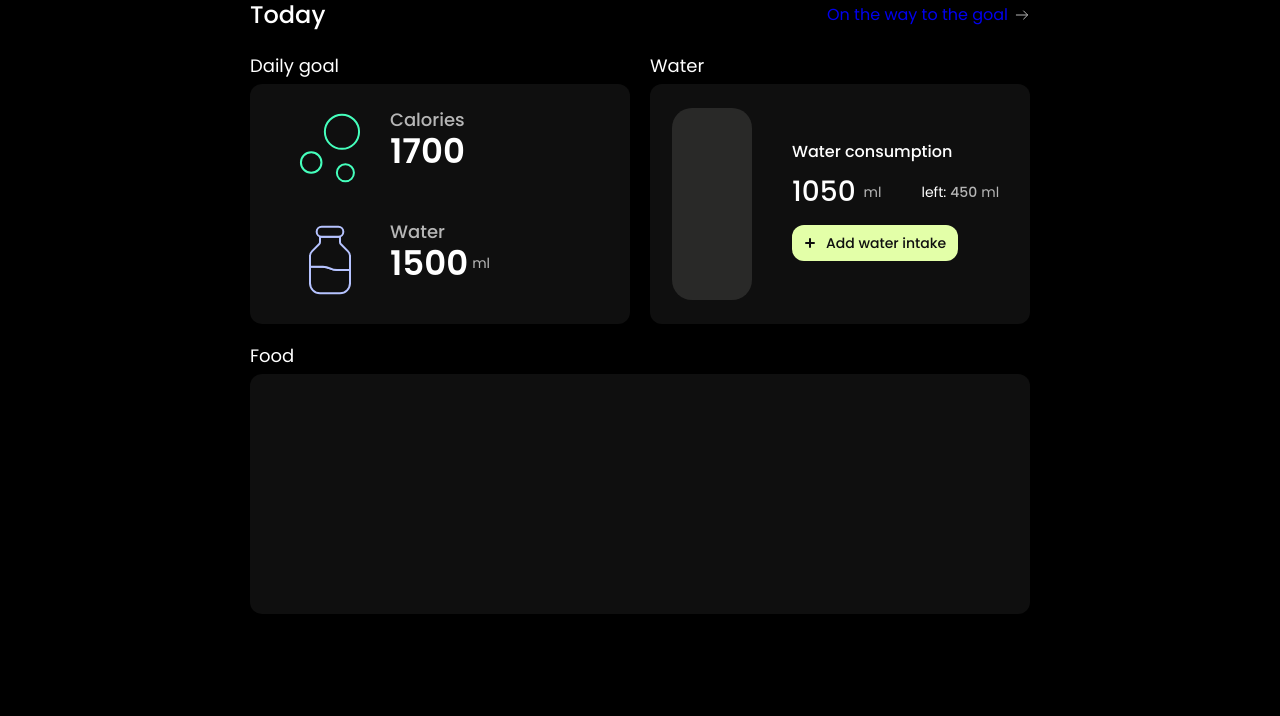
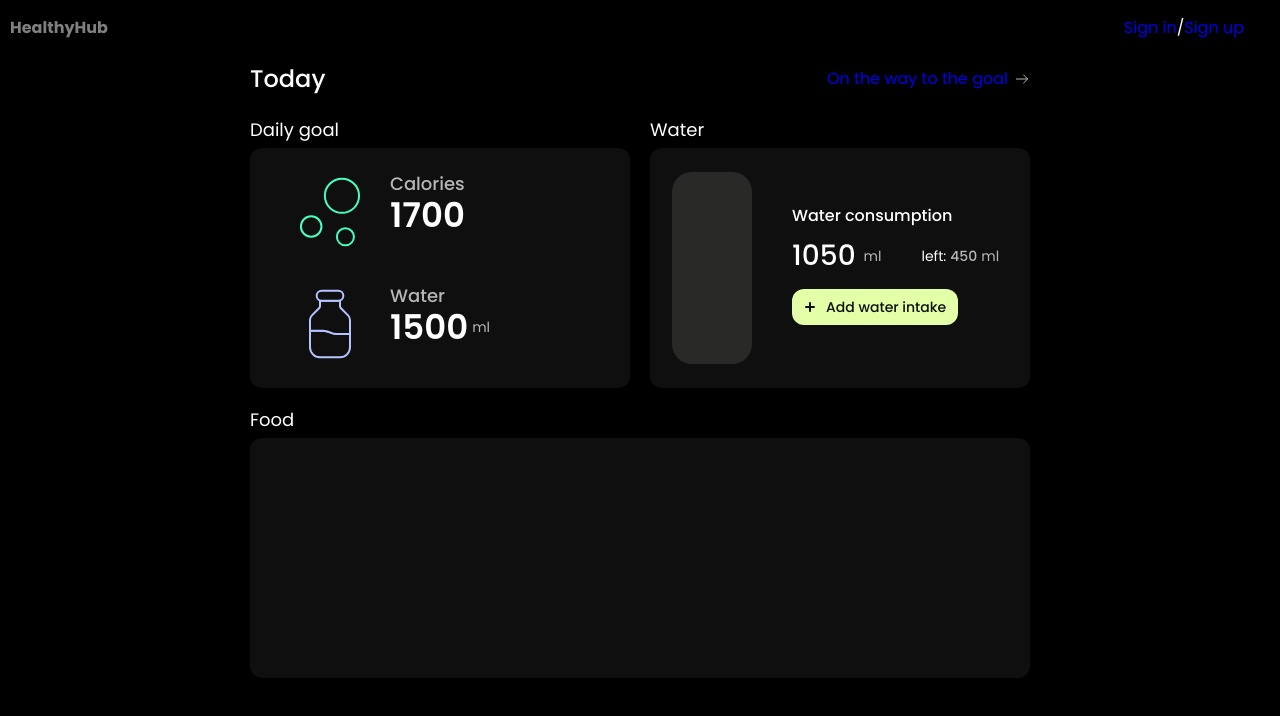
Before and after one commit to OKoHop/healthy_hub, a React (Vite) app: page /healthy_hub/main in a window 1280 px wide. Shown: the top 716 px of the page. Built offline with nearby package versions, Linux system fonts and the light colour scheme.

Commit message:
add store

```diff
--- a/src/components/Layout/Layout.jsx
+++ b/src/components/Layout/Layout.jsx
@@ -1,10 +1,11 @@
 import { Suspense } from 'react';
 import { Outlet } from 'react-router-dom';
-
+import { Header } from '../Header/Header';
 
 export const Layout = () => {
   return (
     <div>
+      <Header />
       <Suspense fallback={null}>
         <Outlet />
       </Suspense>
--- a/src/main.jsx
+++ b/src/main.jsx
@@ -6,15 +6,19 @@ import { Toaster } from 'react-hot-toast';
 import { theme } from './theme.js';
 import { GlobalStyle } from './GlobalStyles';
 import App from './App.jsx';
+import { Provider } from 'react-redux';
+import { store } from './redux/store.js';
 
 ReactDOM.createRoot(document.getElementById('root')).render(
   <React.StrictMode>
     <ThemeProvider theme={theme}>
-      <BrowserRouter basename="/healthy_hub">
-        <App />
-        <GlobalStyle />
-        <Toaster position="top-center" reverseOrder={false} />
-      </BrowserRouter>
+      <Provider store={store}>
+        <BrowserRouter basename="/healthy_hub">
+          <App />
+          <GlobalStyle />
+          <Toaster position="top-center" reverseOrder={false} />
+        </BrowserRouter>
+      </Provider>
     </ThemeProvider>
   </React.StrictMode>
 );
--- /dev/null
+++ b/src/redux/store.js
@@ -0,0 +1,10 @@
+import { configureStore } from '@reduxjs/toolkit';
+import { authReducer } from './auth/slice';
+import { foodsReducer } from './foods/foodsSlice';
+
+export const store = configureStore({
+  reducer: {
+    auth: authReducer,
+    foods: foodsReducer,
+  },
+});
```
